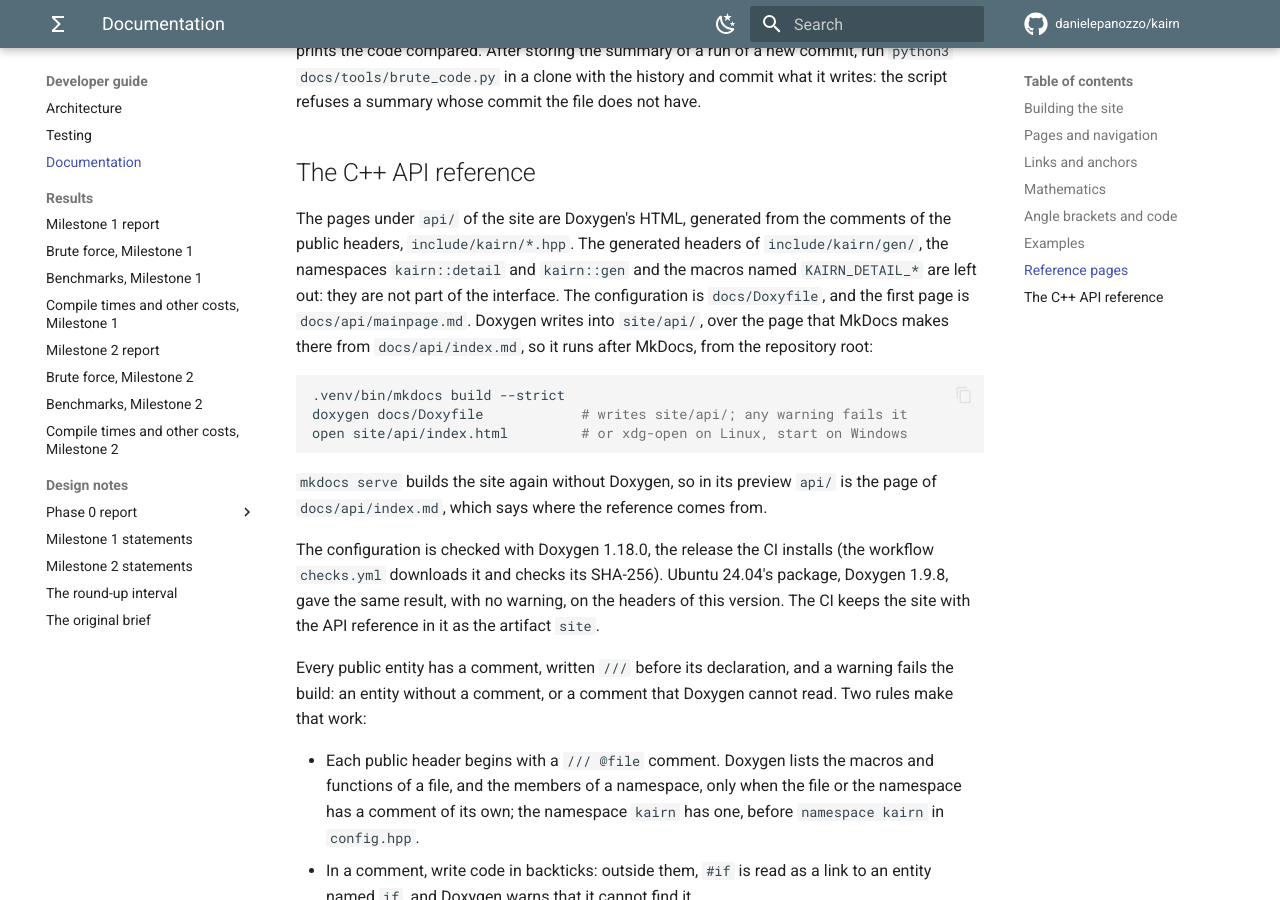
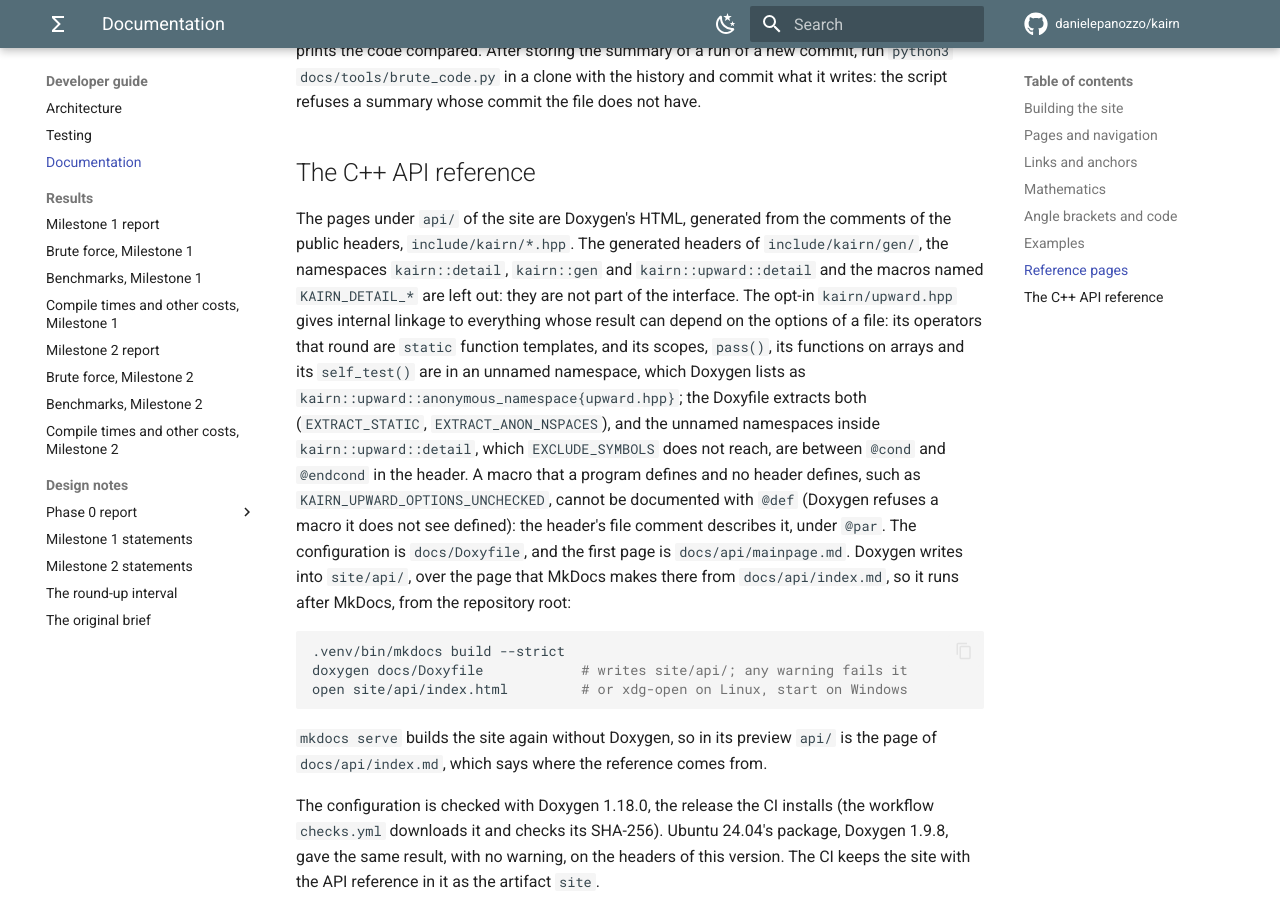
Before and after one commit to danielepanozzo/kairn, an MkDocs documentation site: the page built from docs/developer/documentation.md, in a window 1280 px wide and 900 px high, scrolled down 3889 px. Built offline with MkDocs 1.6.1 and Material for MkDocs 9.7.7, drawn with Linux system fonts in a browser that asks for light colours; comment, search, counter and statistics services are not loaded.

Commit message:
The C++ API reference of kairn/upward.hpp: Doxygen clean, every public name listed and documented
kairn::upward::detail joins the excluded namespaces, and the unnamed namespaces inside it are
between @cond and @endcond; the Doxyfile extracts the static operators that round and the unnamed
namespace of the scopes, pass(), the functions on arrays and self_test(), which were left out of
the reference. Every operator, comparison, relation and function on arrays has a comment of its
own, in the header's style, and so has the namespace kairn::upward; KAIRN_UPWARD_OPTIONS_UNCHECKED,
which no header defines and which @def cannot document, is described in the file comment. The
comments of kairn::Status, of namespace kairn and of kairn.hpp say what holds with the opt-in
header. Comments and configuration only.

Co-Authored-By: Claude Opus 5.5 <noreply@anthropic.com>
Claude-Session: https://claude.ai/code/session_01ULwCxzT6Dhw9xUiTw8mJz1

```diff
--- a/docs/api/mainpage.md
+++ b/docs/api/mainpage.md
@@ -2,10 +2,17 @@
 
 These pages list the classes, functions and macros of Kairn's public headers,
 `include/kairn/*.hpp`, with the comments written in them; Doxygen generates them. Include
-`kairn/kairn.hpp` for all of it. Everything is in namespace `kairn`, and the operations without
-the fix-up of infinities and NaN are in `kairn::finite`. The namespaces `kairn::detail` and
-`kairn::gen`, and the generated kernels of `include/kairn/gen/`, are not part of the interface and
-are not listed.
+`kairn/kairn.hpp` for the numbers, the balls, the intervals and the rest it includes; the headers it
+does not include (`kairn/packed.hpp`, `kairn/soa.hpp`, `kairn/batch.hpp`, `kairn/ball_vector.hpp`
+and `kairn/upward.hpp`) are included on their own. Everything is in namespace `kairn`, the
+operations without the fix-up of infinities and NaN are in `kairn::finite`, and the opt-in round-up
+interval of `kairn/upward.hpp` is in `kairn::upward`. That header requires the rounding mode upward
+set by `kairn::upward::Scope` and the options of its concept page (GCC and Clang
+`-frounding-math`, MSVC `/fp:strict`); its scopes, `pass()`, its functions on arrays and its
+`self_test()` have internal linkage, and are listed under
+`kairn::upward::anonymous_namespace{upward.hpp}`, where a program names them `kairn::upward::Scope`
+and so on. The namespaces `kairn::detail`, `kairn::gen` and `kairn::upward::detail`, and the
+generated kernels of `include/kairn/gen/`, are not part of the interface and are not listed.
 
 The comment of each operation names the kernel it calls. What that kernel requires, what is
 proved about it and with which theorem, and what the brute-force runs measured, are on the
--- a/docs/developer/documentation.md
+++ b/docs/developer/documentation.md
@@ -155,8 +155,17 @@ script refuses a summary whose commit the file does not have.
 
 The pages under `api/` of the site are Doxygen's HTML, generated from the comments of the public
 headers, `include/kairn/*.hpp`. The generated headers of `include/kairn/gen/`, the namespaces
-`kairn::detail` and `kairn::gen` and the macros named `KAIRN_DETAIL_*` are left out: they are not
-part of the interface. The configuration is `docs/Doxyfile`, and the first page is
+`kairn::detail`, `kairn::gen` and `kairn::upward::detail` and the macros named `KAIRN_DETAIL_*`
+are left out: they are not part of the interface. The opt-in `kairn/upward.hpp` gives internal
+linkage to everything whose result can depend on the options of a file: its operators that round
+are `static` function templates, and its scopes, `pass()`, its functions on arrays and its
+`self_test()` are in an unnamed namespace, which Doxygen lists as
+`kairn::upward::anonymous_namespace{upward.hpp}`; the Doxyfile extracts both (`EXTRACT_STATIC`,
+`EXTRACT_ANON_NSPACES`), and the unnamed namespaces inside `kairn::upward::detail`, which
+`EXCLUDE_SYMBOLS` does not reach, are between `@cond` and `@endcond` in the header. A macro that a
+program defines and no header defines, such as `KAIRN_UPWARD_OPTIONS_UNCHECKED`, cannot be
+documented with `@def` (Doxygen refuses a macro it does not see defined): the header's file comment
+describes it, under `@par`. The configuration is `docs/Doxyfile`, and the first page is
 `docs/api/mainpage.md`. Doxygen writes into `site/api/`, over the page that MkDocs makes there
 from `docs/api/index.md`, so it runs after MkDocs, from the repository root:
 
```
Also changed, not shown: 5 other files.
